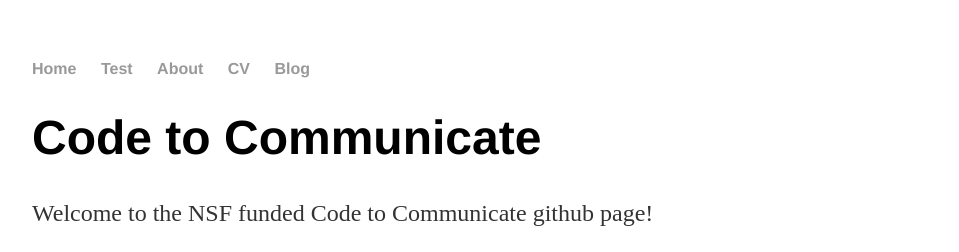
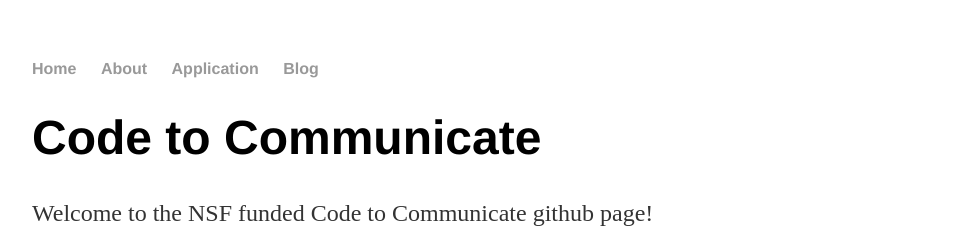
Before and after one commit to CodeToCommunicate/CodeToCommunicate.github.io, a Jekyll site: the page built from index.md, in a window 1280 px wide. Shown: the top 252 px of the page, without its empty margins (160-1119 px from the left). Built offline with Jekyll 4.4.1, drawn with Linux system fonts in a browser that asks for light colours; our own code applies the rules of GitHub Pages for plain Markdown files.

Commit message:
Update default.html

```diff
--- a/_layouts/default.html
+++ b/_layouts/default.html
@@ -9,9 +9,8 @@
 			<nav>
 	    		<ul>
 	        		<li><a href="/">Home</a></li>
-				<li><a href="/">Test</a></li>
-		        	<li><a href="/about">About</a></li>
-	        		<li><a href="/cv">CV</a></li>
+				<li><a href="/about">About</a></li>
+				<li><a href="/Application">Application</a></li>
 	        		<li><a href="/blog">Blog</a></li>
 	    		</ul>
 			</nav>
```
